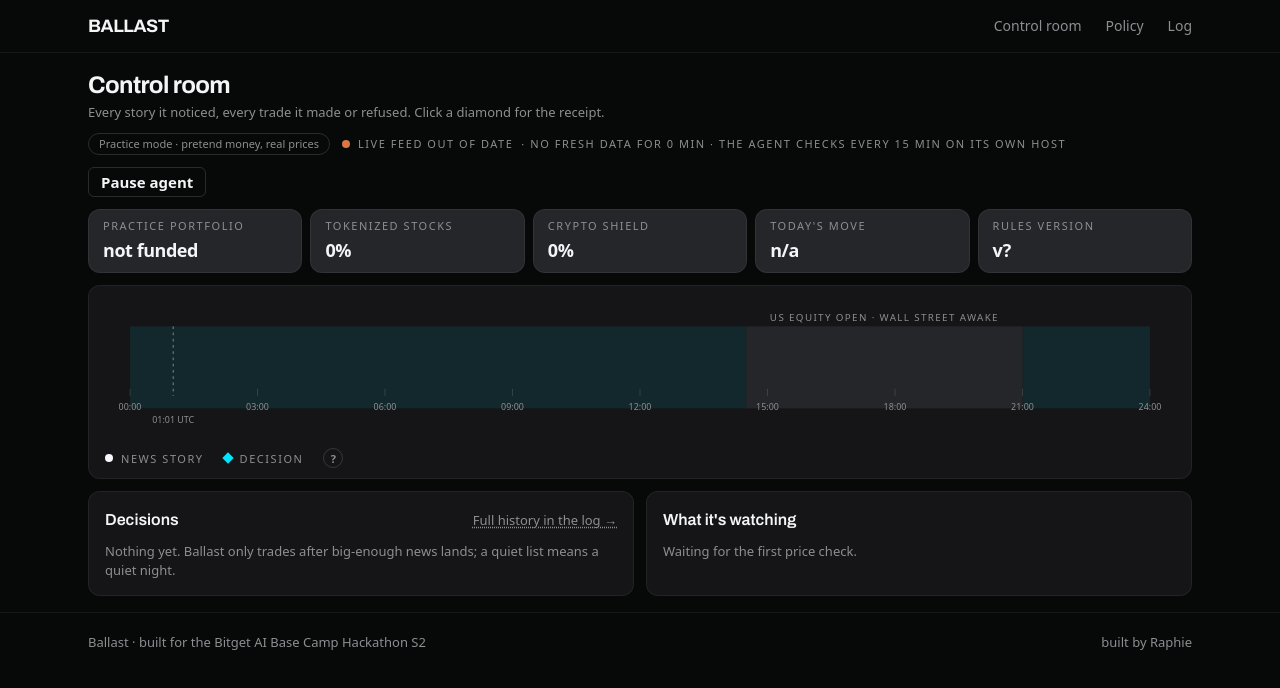
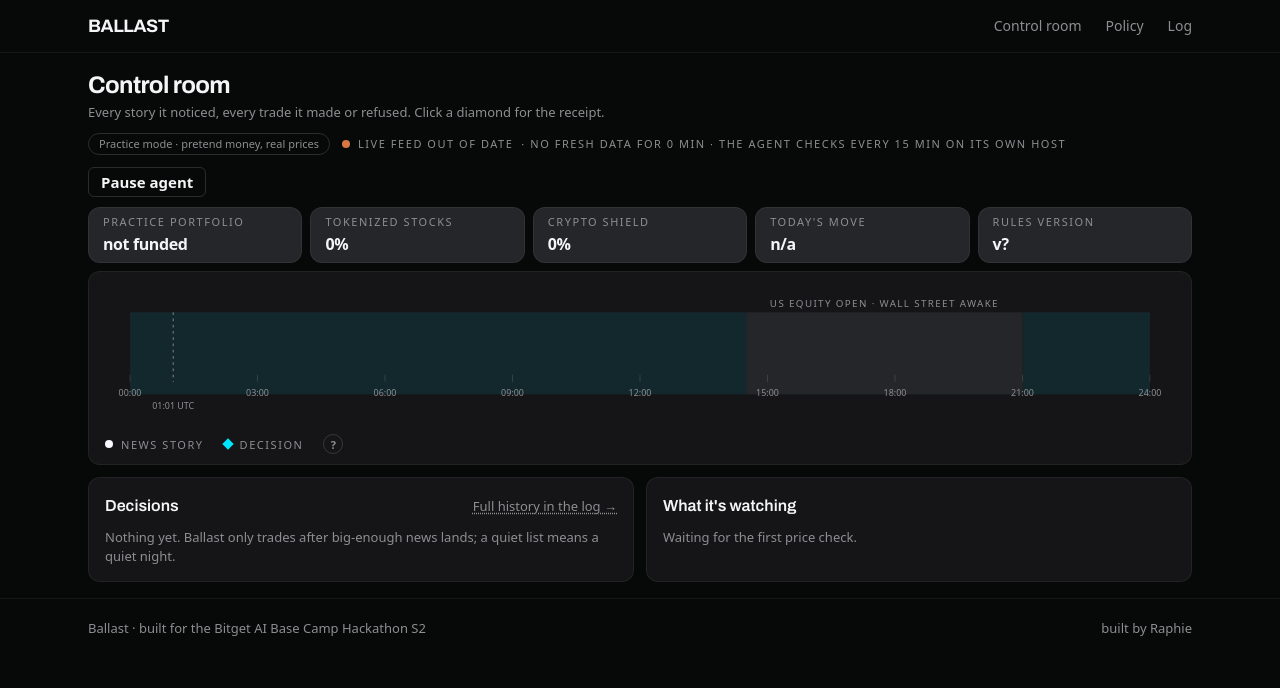
Before and after one commit to A-Raphie/ballast, a Next.js app: page /control-room in a window 1280 px wide. Shown: the top 688 px of the page. Built offline with nearby package versions, Linux system fonts and the light colour scheme; a web font is replaced by a local one.

Commit message:
tiles: compact height to hold the one-viewport fit

```diff
--- a/app/components/kit.tsx
+++ b/app/components/kit.tsx
@@ -126,10 +126,10 @@ export function StatStrip({
           <div
             key={it.label}
             title={it.hint}
-            className="rounded-[var(--radius-panel)] border border-[var(--border-default)] bg-[var(--bg-raised)] px-3.5 py-2"
+            className="rounded-[var(--radius-panel)] border border-[var(--border-default)] bg-[var(--bg-raised)] px-3.5 py-1.5"
           >
             <div className="micro">{it.label}</div>
-            <div className={`num mt-0.5 text-lg font-semibold tracking-tight tabular-nums ${ink(it.tone)}`}>{it.value}</div>
+            <div className={`num mt-0.5 text-base font-semibold tracking-tight tabular-nums ${ink(it.tone)}`}>{it.value}</div>
           </div>
         ))}
       </div>
--- a/app/control-room/page.tsx
+++ b/app/control-room/page.tsx
@@ -62,7 +62,7 @@ export default async function ControlRoom() {
 
   return (
     <main className="mx-auto max-w-6xl px-6 py-4">
-      <div className="mb-3 flex flex-wrap items-center justify-between gap-3">
+      <div className="mb-2.5 flex flex-wrap items-center justify-between gap-3">
         <div>
           <h1 className="font-[family-name:var(--font-display)] text-2xl font-bold tracking-tight">
             Control room
@@ -85,7 +85,7 @@ export default async function ControlRoom() {
         </Panel>
       )}
 
-      <div className="mb-3">
+      <div className="mb-2">
         <StatStrip
           variant="tiles"
           items={[
```
